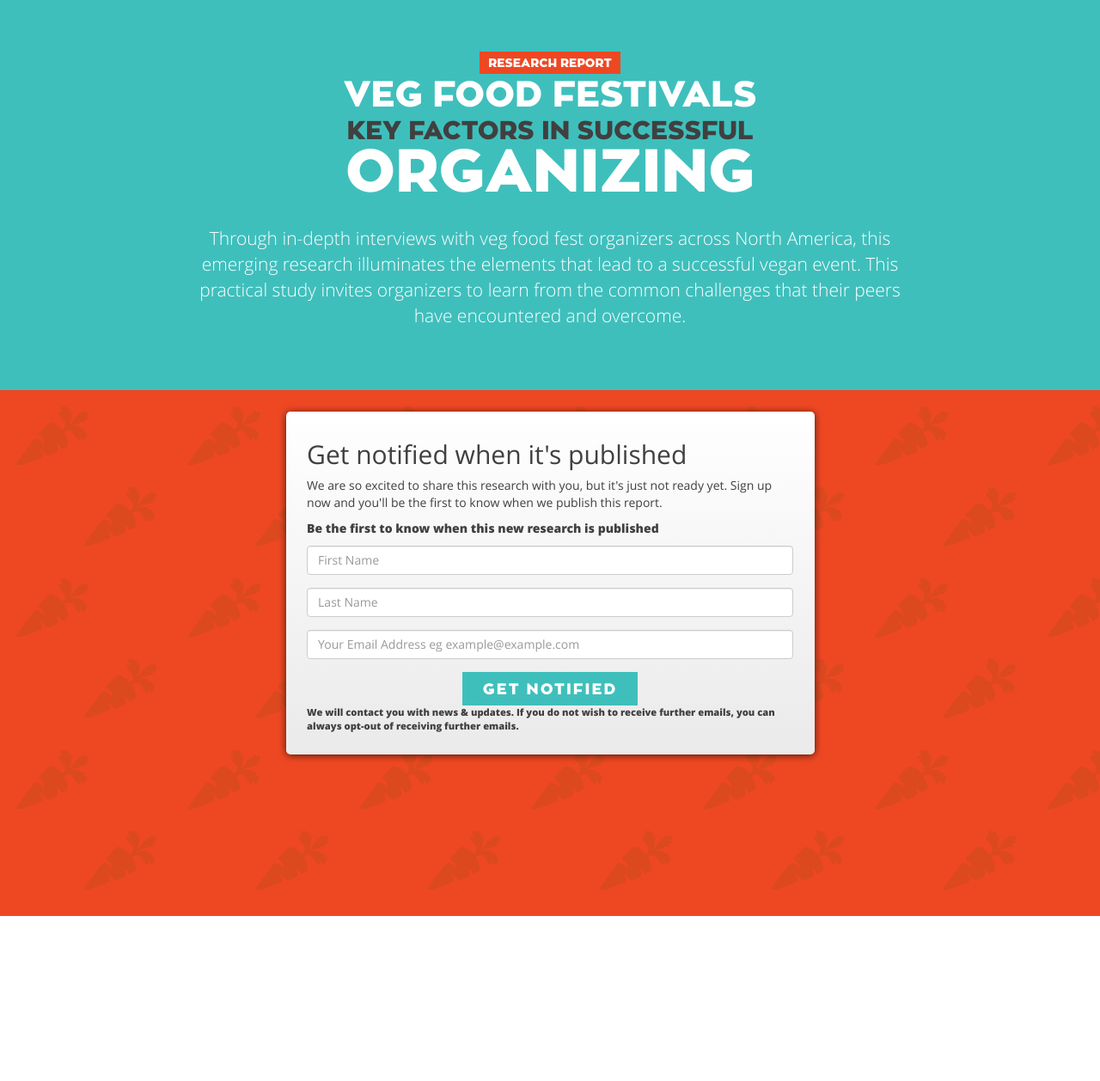
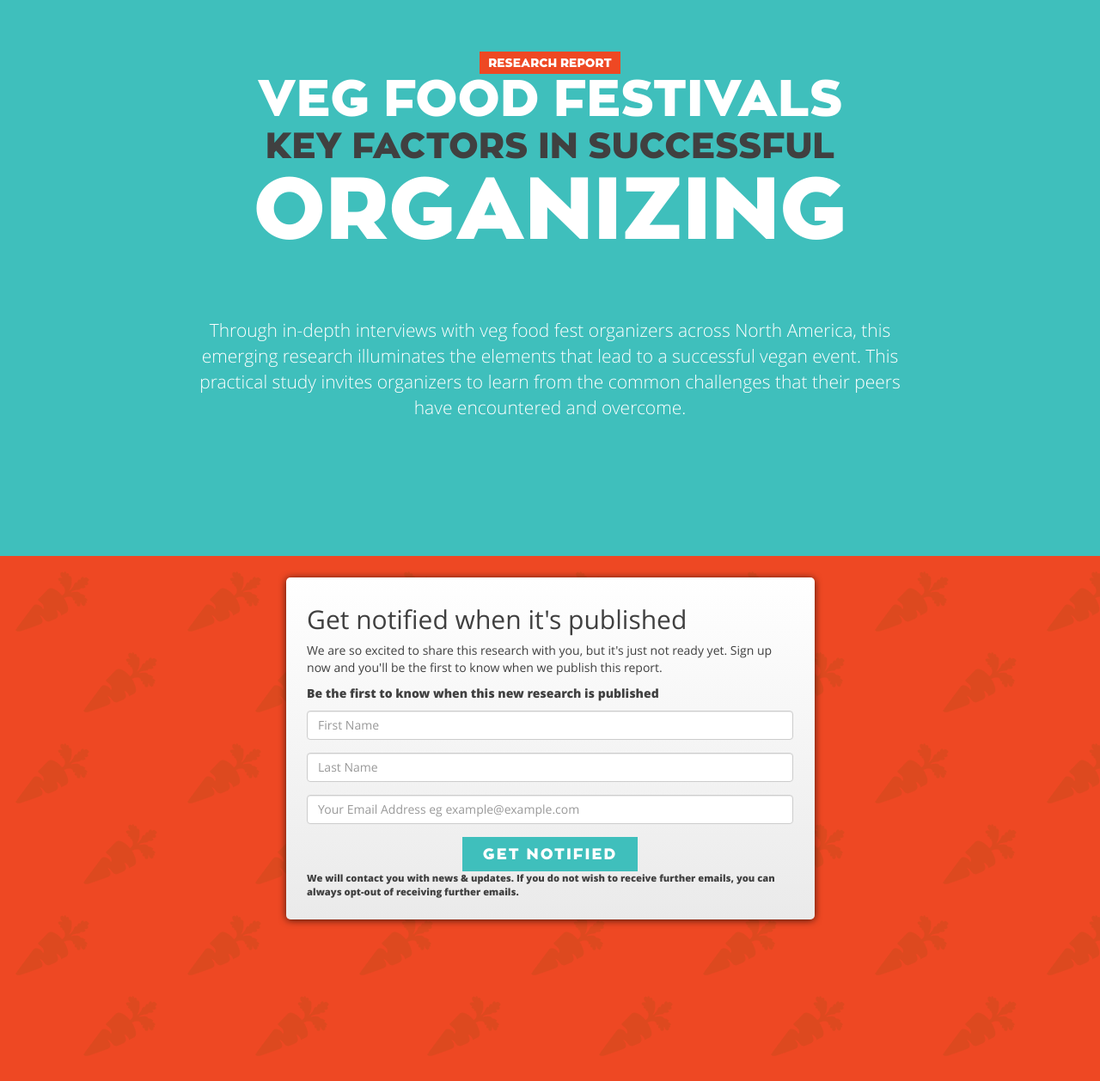
Before and after one commit to VegFest/vegfest.org, a Jekyll site: the page built from _posts/2016-07-07-research2016.md, in a window 1280 px wide. Shown: the whole page at 86% size. Built offline with Jekyll 4.4.1, drawn with Linux system fonts in a browser that asks for light colours; before the commit the page ends 1066 px from its top, so only the background shows below that.

Commit message:
fixed responsive text bugs. closes #5

```diff
--- a/_layouts/research2016-template.html
+++ b/_layouts/research2016-template.html
@@ -24,6 +24,7 @@
 		<link rel="stylesheet" href="/{{site.assets_dir}}{{site.css_dir}}font-awesome-4.0.3.min.css">
 		<link rel="stylesheet" href="/{{site.assets_dir}}{{site.css_dir}}opensans.css">
 		<link rel="stylesheet" href="/{{site.assets_dir}}{{site.css_dir}}style.css">
+		<link rel="stylesheet" href="/{{site.assets_dir}}{{site.css_dir}}vegfest-research-2016-style.css">
 
 		<script src="/assets/{{ site.js_dir }}jquery-1.10.1.min.js"></script>
 		<script src="/assets/{{site.js_dir}}bootstrap-3.1.0.min.js"></script>
--- a/assets/stylesheets/style.css
+++ b/assets/stylesheets/style.css
@@ -194,43 +194,3 @@ footer {
     -o-transition: width 4s ease-in-out;
     transition: width 4s ease-in-out;
 }
-
-
-#research-header {
-  padding-left: 10%;
-  padding-right: 10%;
-  padding-bottom: 5%;
-  background-color: {{site.brand.colors.blue}};
-  color: white;
-  text-transform: uppercase;
-  text-align: center;
-  padding-top: 5%;
-}
-
-#research-header p {
-  font-weight: {{site.brand.fontface.secondaryweight}};
-  font-size: 1.5em;
-  text-transform: none;
-  padding-top: 5%;
-}
-#research-header h1 {
-  font-weight: {{site.brand.fontface.primaryweight}};
-  font-size: 3em;
-  line-height: 30%;
-}
-
-#research-header h1, #research-header h2, #research-header h3 {
-font-family: 'zona_black_regular',sans-serif;
-}
-
-#research-header h3 {
-  font-weight: {{site.brand.fontface.primaryweight}};
-  font-size: 5em;
-  line-height: 30%;
-}
-
-#research-report-box {
-    background-color: #EE4823;
-    padding: 5px 10px 5px 10px;
-    font-family: 'zona_black_regular',sans-serif;
-}
--- /dev/null
+++ b/assets/stylesheets/vegfest-research-2016-style.css
@@ -0,0 +1,84 @@
+---
+---
+
+#research-header {
+  padding-left: 10%;
+  padding-right: 10%;
+  padding-bottom: 5%;
+  background-color: {{site.brand.colors.blue}};
+  color: white;
+  text-transform: uppercase;
+  text-align: center;
+  padding-top: 5%;
+}
+
+#research-header p {
+  font-weight: {{site.brand.fontface.secondaryweight}};
+  font-size: 1.5em;
+  text-transform: none;
+  padding-top: 10%;
+  padding-bottom: 10%;
+}
+#research-header h1 {
+  font-weight: {{site.brand.fontface.primaryweight}};
+  font-size: 3em;
+  line-height: 30%;
+}
+
+#research-header h1, #research-header h2, #research-header h3 {
+font-family: 'zona_black_regular',sans-serif;
+}
+
+#research-header h3 {
+  font-weight: {{site.brand.fontface.primaryweight}};
+  font-size: 5em;
+  line-height: 30%;
+}
+
+#research-report-box {
+    background-color: #EE4823;
+    padding: 5px 10px 5px 10px;
+    font-family: 'zona_black_regular',sans-serif;
+}
+
+/* Small devices (tablets, 768px and up) */
+@media (max-width:768px) {
+  #research-header p {
+    font-size: 1.25em;
+  }
+  #research-header h1 {
+    font-size: 1.65em;
+  }
+
+  #research-header h3 {
+    font-size: 2.8em;
+  }
+
+}
+
+@media (min-width:768px) {
+}
+
+/* Medium devices (desktops, 992px and up) */
+@media (min-width: 970px) {
+
+}
+
+/* Large devices (large desktops, 1200px and up) */
+@media (min-width: 1170px) {
+  #research-header p {
+    font-size: 1.5em;
+  }
+  #research-header h1 {
+    font-size: 4.25em;
+    line-height: 0.4em;
+  }
+  #research-header h2 {
+    font-size: 3em;
+  }
+
+  #research-header h3 {
+    font-size: 7.25em;
+    line-height: 0.6em;
+  }
+}
```
